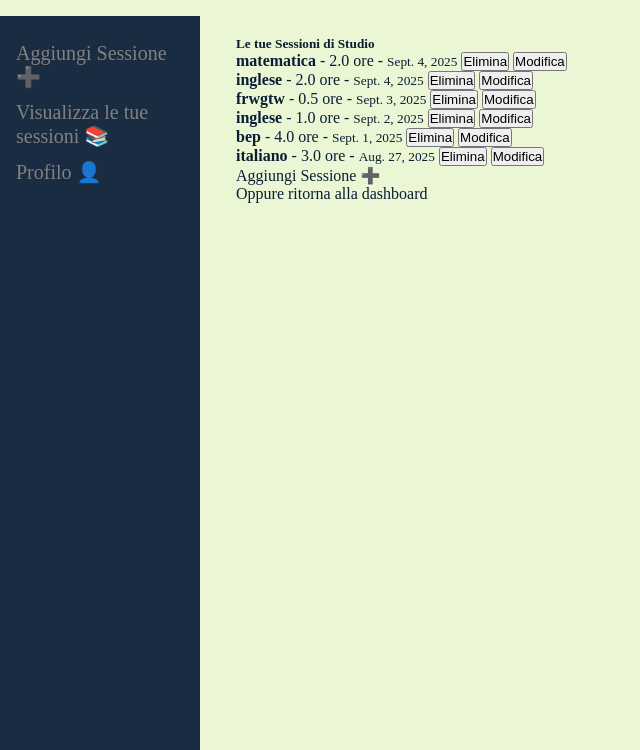
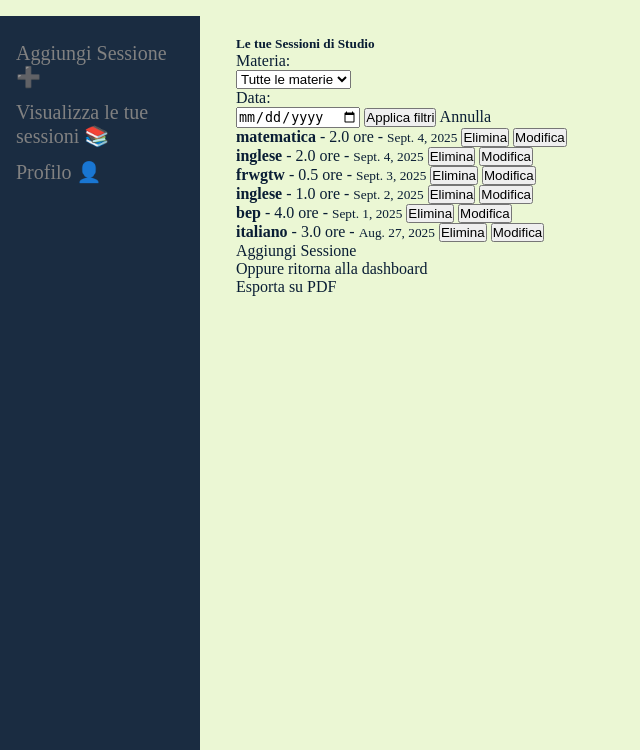
Before and after one commit to jettdrv/progetto_techWeb, a Django app: page /study/sessions/ in a window 1280 px wide. Shown: the part 50-800 px from the top of the page, without its empty margins (0-640 px from the left). Run offline with Django 5.2, Linux system fonts and the light colour scheme; a user stored in the database is signed in; data comes from the database, SQL or seed files in the repository; both versions use the stored data as it was after the commit.

Commit message:
filtraggio dati ed esportazione lista sessioni

```diff
--- a/StudyBuddies/study/templates/study/session_list.html
+++ b/StudyBuddies/study/templates/study/session_list.html
@@ -7,6 +7,23 @@ Lista Sessioni
 {% block dashboard_page %}
 <div class="dashboard-main">
     <h5>Le tue Sessioni di Studio</h5>
+    <form method="GET" action="{% url 'study:session_list'%}" class="filtri">
+        <p> Materia: </p>
+        <select name="subjects">
+            <option value=""> Tutte le materie</option>
+            {% for s in subjects %}
+            <option value="{{s.id}}">
+                {% if request.GET.subject == s.id|stringformat:"s" %}selected{% endif%}
+                {{s.name}}
+            </option>
+            {%endfor%}
+        </select>
+        <p>Data: </p>
+        <input type="date" name="date" value="{{request.GET.data}}">
+        <button type="submit"> Applica filtri</button>
+        <a href="{% url 'study:session_list' %}">Annulla</a>
+    </form>
+
         {% if sessions %}
             <div class="list-group">
                 {% for session in sessions %}
@@ -29,10 +46,13 @@ Lista Sessioni
             <p>Non hai ancora registrato sessioni di studio. Inizia ora!</p>
         {% endif %}
    <div>
-    <a href="{% url 'study:add_session' %}"> Aggiungi Sessione ➕ </a>
+    <a href="{% url 'study:add_session' %}"> Aggiungi Sessione  </a>
    </div>
    <div>
     <a href="{% url 'users:dashboard' %}"> Oppure ritorna alla dashboard </a>
    </div>
+   <div>
+    <a href="{% url 'study:export_list' %}?subjects={{request.GET.subjects}}&date={{request.GET.date}}"> Esporta su PDF </a>
+   </div>
 </div>
 {% endblock %}
--- a/StudyBuddies/study/urls.py
+++ b/StudyBuddies/study/urls.py
@@ -8,6 +8,8 @@ urlpatterns = [
     path('sessions/add/', views.study_session_create, name='add_session'),
     path('sessions/<int:pk>/delete/', views.delete_study_session, name='delete_session'),
     path('sessions/<int:pk>/edit/', views.edit_study_session, name='edit_session'),
+    path('sessions/export', views.export_list, name='export_list'),
 
-    #path('statistics/', views.study_statistics, name='statistics'),
+
+
 ]
--- a/StudyBuddies/study/views.py
+++ b/StudyBuddies/study/views.py
@@ -3,16 +3,65 @@ from django.contrib.auth.decorators import login_required
 from django.contrib import messages
 from django.http import JsonResponse
 from django.db.models import Sum, Count
-from django.utils import timezone
+from datetime import datetime
 from datetime import timedelta
-from .models import StudySession
+from .models import StudySession, Subject
 from .forms import CreateSessionForm
+from reportlab.pdfgen import canvas
+from reportlab.lib.pagesizes import A4
+from reportlab.lib.units import mm
+from reportlab.lib import colors
+from io import BytesIO
+from django.http import FileResponse
+
+#--------------FUNZIONI DI SERVIZIO------------------------------------------
+def filter_sessions(user, req):
+    user_sessions = StudySession.objects.filter(user=user)
+    if req.get('subjects'):
+        user_sessions=user_sessions.filter(subject_id=req['subjects'])
+
+    if req.get('date'):
+        user_sessions=user_sessions.filter(date=req['date'])
+
+    return user_sessions
 
 @login_required
 def study_session_list(request):
-    sessions = StudySession.objects.filter(user=request.user).select_related('user')
+    user_sessions = filter_sessions(request.user, request.GET)
+    context = {
+        'sessions' : user_sessions,
+        'subjects' : Subject.objects.filter(created_by=request.user)
+    }
+    return render(request, 'study/session_list.html', context)
 
-    return render(request, 'study/session_list.html', {"sessions" : sessions})
+@login_required
+def export_list(request):
+    user_sessions = filter_sessions(request.user, request.GET)
+    num_sessions=user_sessions.count()
+
+    buffer = BytesIO()
+    p = canvas.Canvas(buffer, pagesize=A4)
+    width, height = A4
+
+    p.setFont("Helvetica-Bold", 18)
+    p.drawString(50, height-50, f"Lista sessioni di studio di {request.user.username}")
+    p.line(50, height - 100, width - 50, height - 100)
+    p.setFont("Helvetica", 12)
+    p.drawString(50, height- 150, f"Sessioni totali: {num_sessions}")
+    i = 1
+    w = 50
+    h = height - 170
+    for session in user_sessions:
+        p.drawString( 50, h, f"{i}. {session.__str__()}")
+        i = i + 1
+        h = h - 20
+
+    p.showPage()
+    p.save()
+    buffer.seek(0)
+    return FileResponse(buffer, as_attachment=True, filename ="liste_sessioni.pdf")
+
+
 
 @login_required
 def study_session_create(request):
```
Also changed, not shown: StudyBuddies/db.sqlite3.
